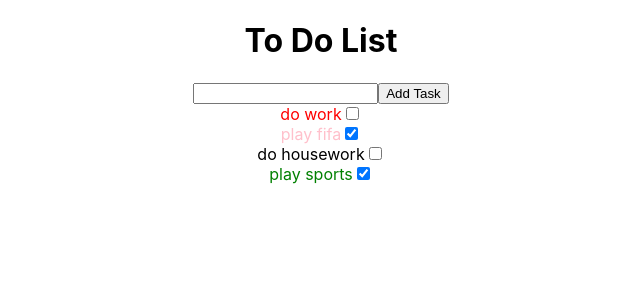
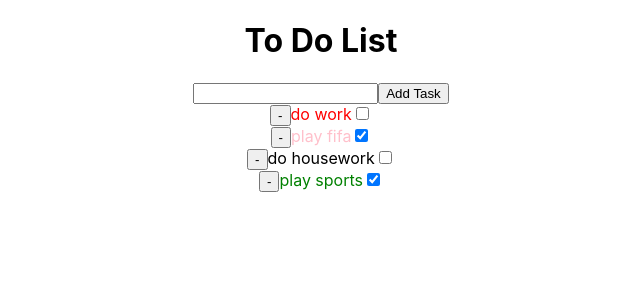
Before and after one commit to tony-26/pracice-4, a React (Create React App) app: page / in a window 1280 px wide. Shown: the top 300 px of the page, without its empty margins (319-959 px from the left). Built offline with nearby package versions, Linux system fonts and the light colour scheme.

Commit message:
delete func

```diff
--- a/src/App.js
+++ b/src/App.js
@@ -19,12 +19,31 @@ function App() {
         onChange={(e) => {
           setUserInput(e.target.value);
         }}
+        value={userInput}
       ></input>
-      <button>Add Task</button>
+      <button
+        onClick={() => {
+          const copy = _.cloneDeep(tasks);
+          copy.push({ text: userInput, isComplete: false, color: "black" });
+          setTasks(copy);
+          setUserInput("");
+        }}
+      >
+        Add Task
+      </button>
 
       {tasks.map((e, i) => {
         return (
           <div key={i} style={{ color: e.color }}>
+            <button
+              onClick={() => {
+                const copyT = _.cloneDeep(tasks);
+                const newTask = copyT.slice(0, i).concat(copyT.slice(i + 1));
+                setTasks(newTask);
+              }}
+            >
+              -
+            </button>
             {e.text}
             <input
               onChange={(e) => {
```
